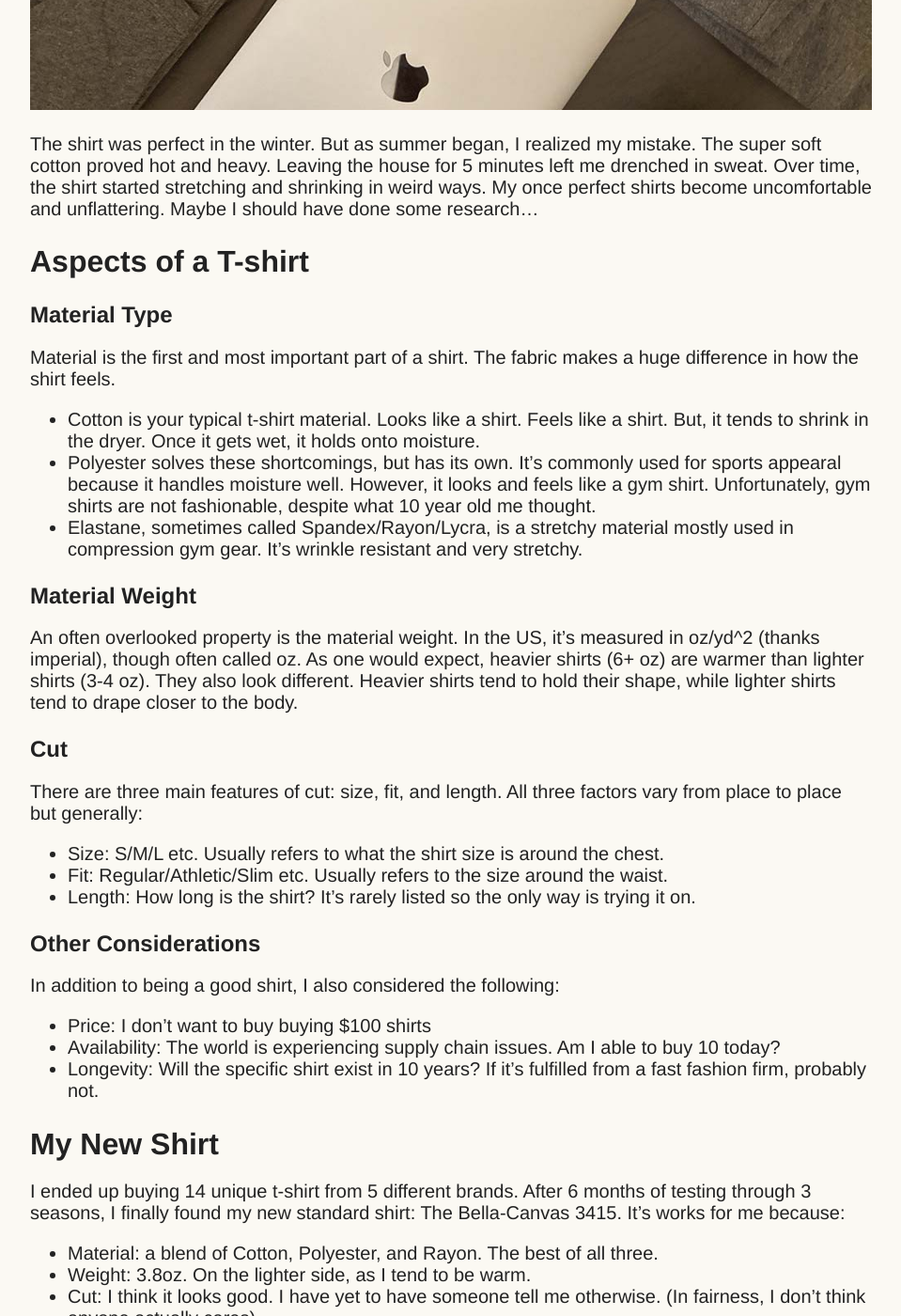
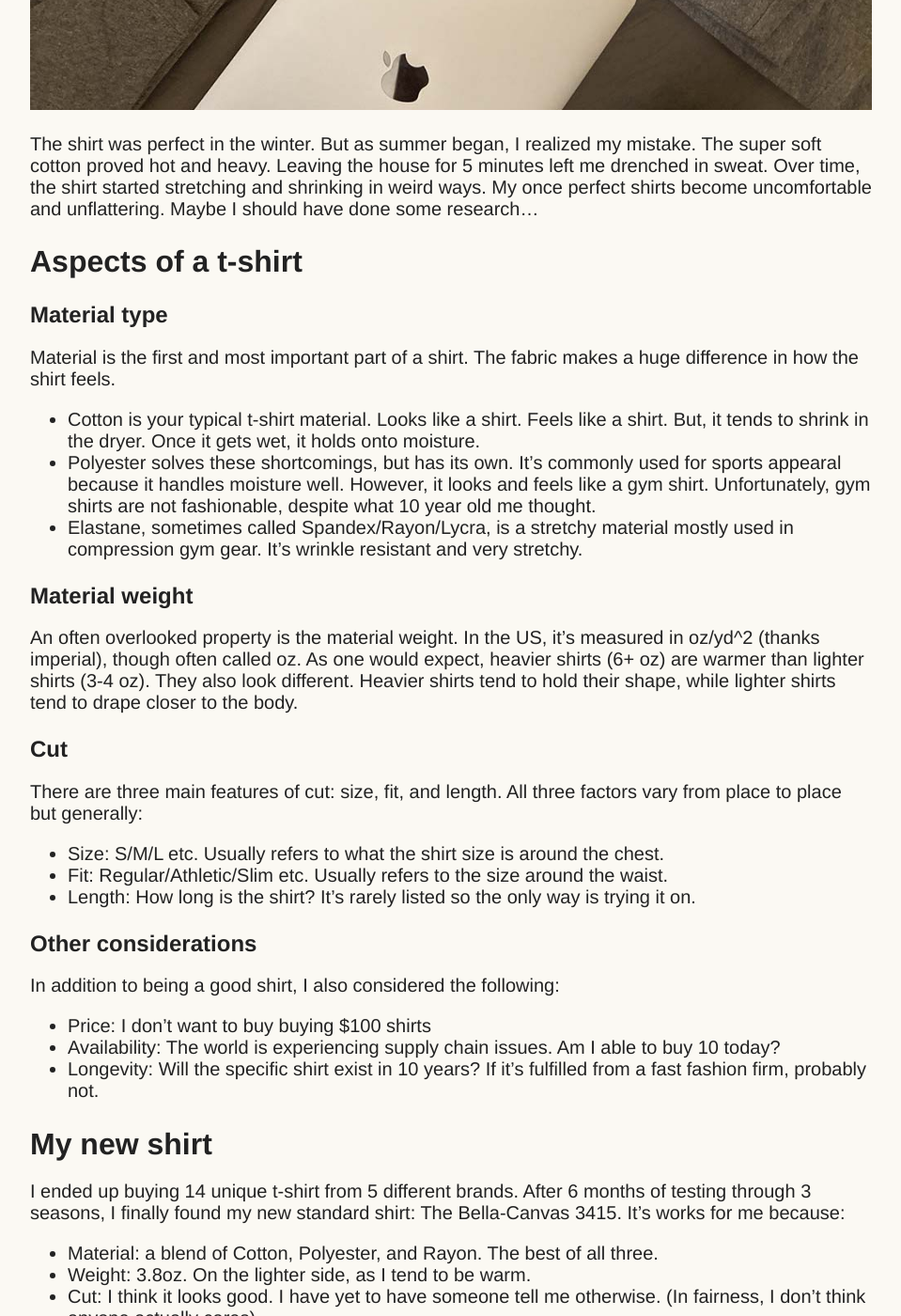
Before and after one commit to Kiran-Rao/kiran-rao.github.io, a Jekyll site: the page built from docs/_posts/2021-11-17-perfect-shirt.md, in a window 1280 px wide and 1400 px high, scrolled down 1139 px. Shown: the whole window at 94% size, without its empty margins (160-1119 px from the left). Built offline with Jekyll 4.4.1, drawn with Linux system fonts in a browser that asks for light colours; some of the changed text lies outside the part shown.

```diff
--- a/docs/_posts/2021-11-17-perfect-shirt.md
+++ b/docs/_posts/2021-11-17-perfect-shirt.md
@@ -1,6 +1,6 @@
 ---
 layout: post
-title: 'One Engineers quest for the perfect t-shirt'
+title: 'One engineers quest for the perfect t-shirt'
 date: 2021-11-17
 author: Kiran Rao
 ---
@@ -20,9 +20,9 @@ Hell yeah! So I did what any reasonable person would do. I picked the first grey
 
 The shirt was perfect in the winter. But as summer began, I realized my mistake. The super soft cotton proved hot and heavy. Leaving the house for 5 minutes left me drenched in sweat. Over time, the shirt started stretching and shrinking in weird ways. My once perfect shirts become uncomfortable and unflattering. Maybe I should have done some research...
 
-## Aspects of a T-shirt
+## Aspects of a t-shirt
 
-### Material Type
+### Material type
 
 Material is the first and most important part of a shirt. The fabric makes a huge difference in how the shirt feels.
 
@@ -30,7 +30,7 @@ Material is the first and most important part of a shirt. The fabric makes a hug
 - Polyester solves these shortcomings, but has its own. It's commonly used for sports appearal because it handles moisture well. However, it looks and feels like a gym shirt. Unfortunately, gym shirts are not fashionable, despite what 10 year old me thought.
 - Elastane, sometimes called Spandex/Rayon/Lycra, is a stretchy material mostly used in compression gym gear. It's wrinkle resistant and very stretchy.
 
-### Material Weight
+### Material weight
 
 An often overlooked property is the material weight. In the US, it's measured in oz/yd^2 (thanks imperial), though often called oz. As one would expect, heavier shirts (6+ oz) are warmer than lighter shirts (3-4 oz). They also look different. Heavier shirts tend to hold their shape, while lighter shirts tend to drape closer to the body.
 
@@ -42,7 +42,7 @@ There are three main features of cut: size, fit, and length. All three factors v
 - Fit: Regular/Athletic/Slim etc. Usually refers to the size around the waist.
 - Length: How long is the shirt? It's rarely listed so the only way is trying it on.
 
-### Other Considerations
+### Other considerations
 
 In addition to being a good shirt, I also considered the following:
 
@@ -50,7 +50,7 @@ In addition to being a good shirt, I also considered the following:
 - Availability: The world is experiencing supply chain issues. Am I able to buy 10 today?
 - Longevity: Will the specific shirt exist in 10 years? If it's fulfilled from a fast fashion firm, probably not.
 
-## My New Shirt
+## My new shirt
 
 I ended up buying 14 unique t-shirt from 5 different brands. After 6 months of testing through 3 seasons, I finally found my new standard shirt: The Bella-Canvas 3415. It's works for me because:
 
```
Also changed, not shown: docs/_posts/2020-11-04-sparse-bundle-workspace.md (+2 -2 lines), docs/_posts/2022-05-04-zero-downtime-migrations.md (+3 -3 lines), docs/unpublished/2022-04-13-test_unpublished.md (+1 -1 lines).
